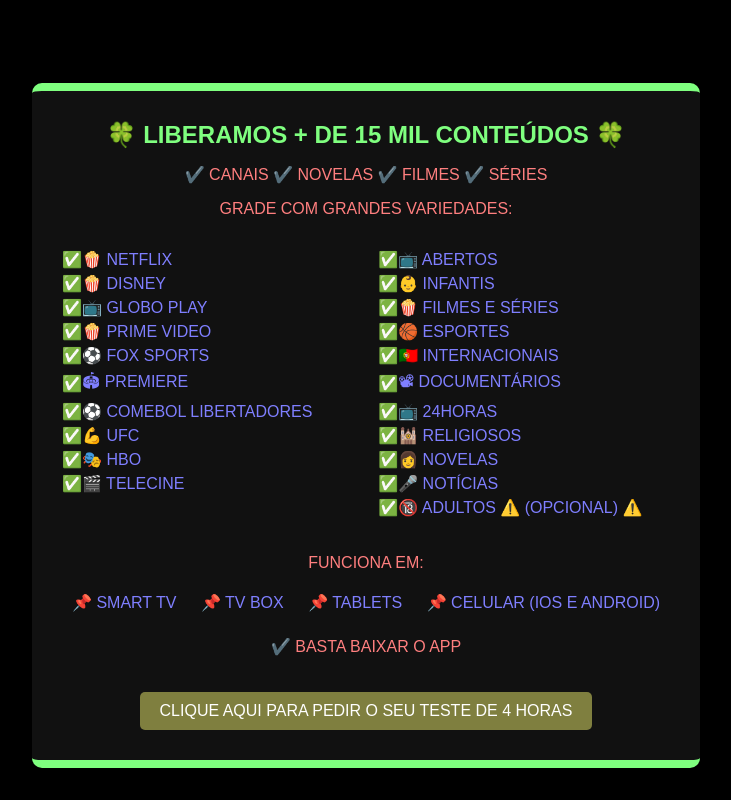
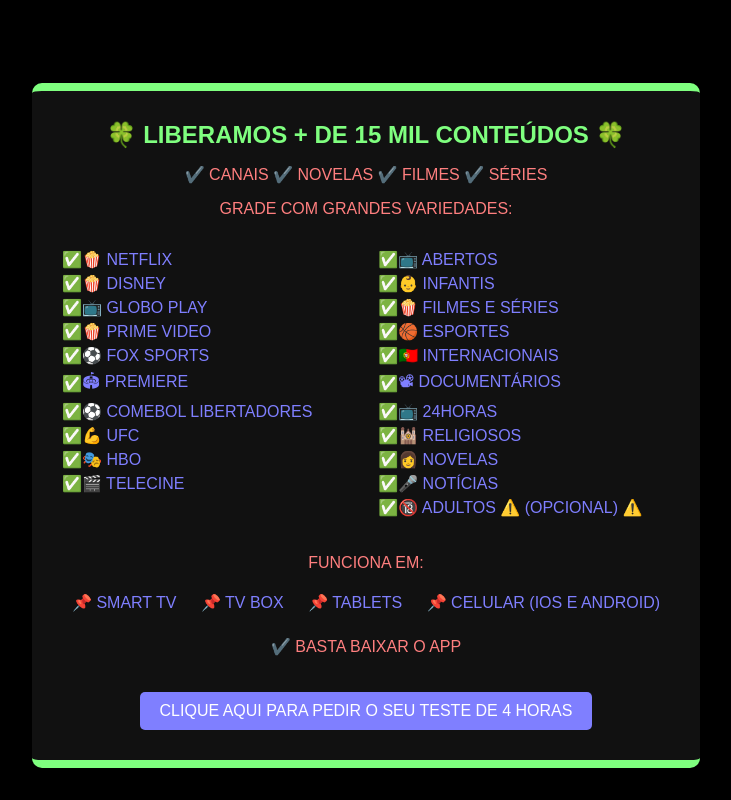
Before and after one commit to canaistv/canaistv.github.io, a plain HTML site: page index.html in a window 1280 px wide. In both pictures the pointer is over the link "CLIQUE AQUI PARA PEDIR O SEU TESTE DE 4 HORAS". Shown: the whole page, without its empty margins (274-1005 px from the left). Drawn offline with Linux system fonts and the light colour scheme.

Commit message:
Update styles.css

```diff
--- a/styles.css
+++ b/styles.css
@@ -102,5 +102,5 @@ h1 {
 }
 
 .whatsapp-button:hover {
-    background-color: #7f7f3f;
+    background-color: #7f7fff;
 }
```
